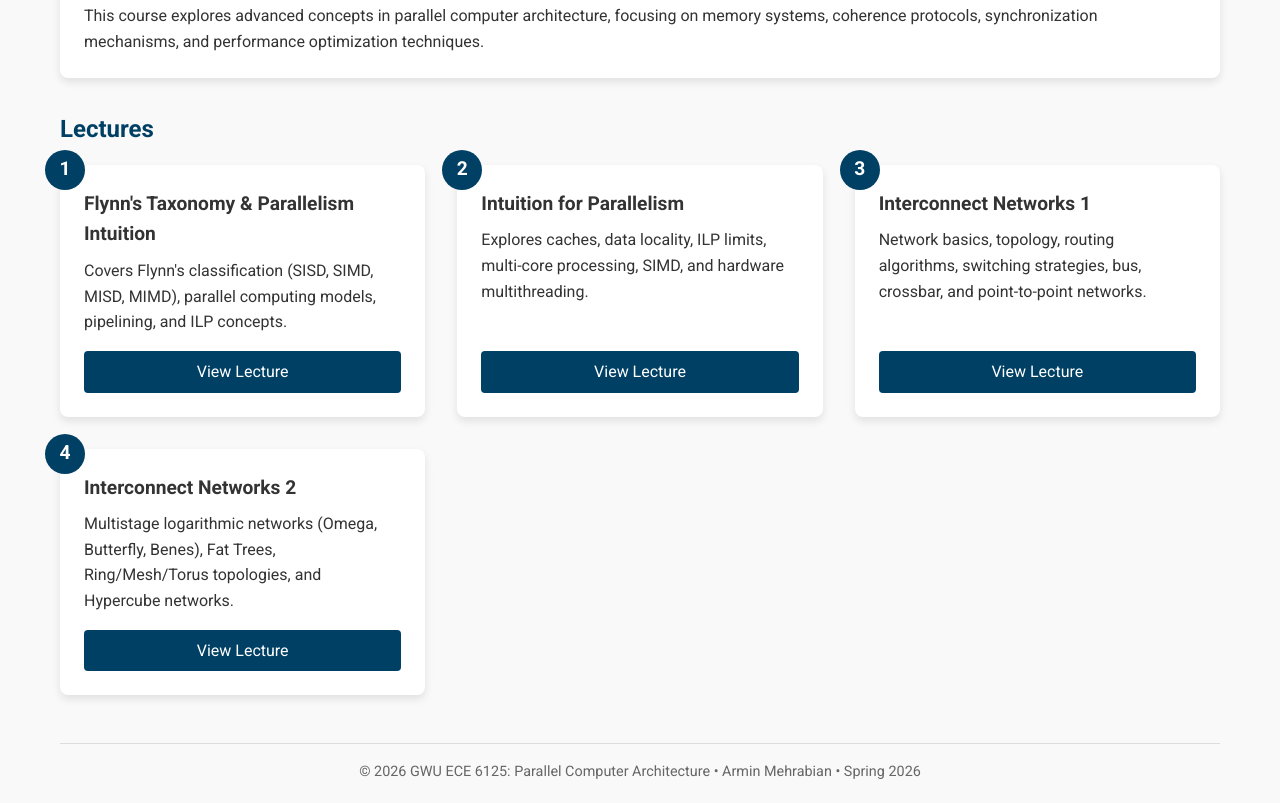
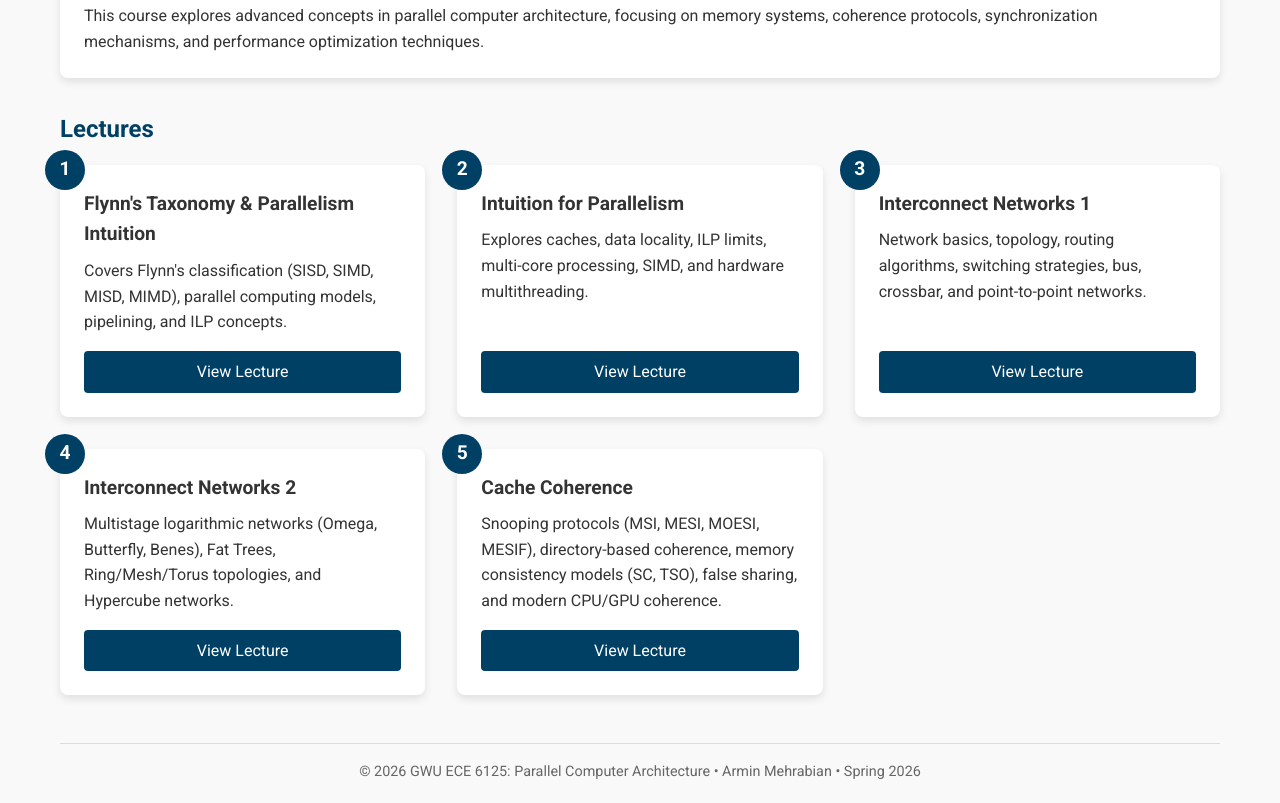
Before and after one commit to aaarrmiinnn/GW-ECE6125-parallel-computer-architecture, a plain HTML site: page index.html in a window 1280 px wide. Shown: the part 390-1193 px from the top of the page. Drawn offline with Linux system fonts and the light colour scheme.

Commit message:
Add Lecture 5: Cache Coherence (Spring 2026 enhanced version)
Complete rewrite of slides.md with professor-level depth:
- Part 1: Coherence problem, write-invalidate vs update, coherence vs consistency
- Part 2: Snooping protocols — MSI, MESI, MOESI, MESIF with full state diagrams
- Part 3: Directory-based coherence, SCD variable sharer encoding
- Part 4: Memory consistency models — SC, TSO, WO, ARM/x86 differences
- Part 5: False sharing — detection (perf c2c), fixing with padding
- Part 6: Modern CPUs — AMD Zen 5 probe filtering, Intel MESIF dual-snoop, Apple M-series ACE
- Part 7: Heterogeneous coherence — CPU+GPU, AMD selective caching, NVIDIA HMG
- Part 8: Emerging topics — CXL.cache/CXL.mem, chiplet coherence bandwidth contention

15 new clean SVG diagrams replacing old messy ones:
coherence-problem, write-invalidate-vs-update, msi/mesi/moesi/mesif state diagrams,
snooping-protocol, directory-structure, directory-protocol-trace, scd-sharer-encoding,
false-sharing, memory-consistency-models, cpu-coherence-comparison, cpu-gpu-coherence,
cxl-chiplet-coherence

Add Lecture 5 card to root index.html landing page.

Co-Authored-By: Claude Sonnet 4.6 <noreply@anthropic.com>

```diff
--- a/index.html
+++ b/index.html
@@ -53,6 +53,13 @@
                     <p>Multistage logarithmic networks (Omega, Butterfly, Benes), Fat Trees, Ring/Mesh/Torus topologies, and Hypercube networks.</p>
                     <a href="lectures/04-interconnect-networks-2/" class="view-lecture">View Lecture</a>
                 </div>
+
+                <div class="lecture-card">
+                    <div class="lecture-number">5</div>
+                    <h4>Cache Coherence</h4>
+                    <p>Snooping protocols (MSI, MESI, MOESI, MESIF), directory-based coherence, memory consistency models (SC, TSO), false sharing, and modern CPU/GPU coherence.</p>
+                    <a href="lectures/05-cache-coherence/" class="view-lecture">View Lecture</a>
+                </div>
             </div>
         </section>
     </main>
```
Also changed, not shown: lectures/05-cache-coherence/images/coherence-problem.svg (added), lectures/05-cache-coherence/images/cpu-coherence-comparison.svg (added), lectures/05-cache-coherence/images/cpu-gpu-coherence.svg (added), lectures/05-cache-coherence/images/cxl-chiplet-coherence.svg (added), lectures/05-cache-coherence/images/directory-protocol-trace.svg (added), lectures/05-cache-coherence/images/directory-structure.svg (added), lectures/05-cache-coherence/images/false-sharing.svg (added), lectures/05-cache-coherence/images/memory-consistency-models.svg (added), lectures/05-cache-coherence/images/mesi-state-diagram.svg (added), lectures/05-cache-coherence/images/mesif-state-diagram.svg (added), lectures/05-cache-coherence/images/moesi-state-diagram.svg (added), lectures/05-cache-coherence/images/msi-state-diagram.svg (added), lectures/05-cache-coherence/images/scd-sharer-encoding.svg (added), lectures/05-cache-coherence/images/snooping-protocol.svg (added), 1 more files, 1 other file.
